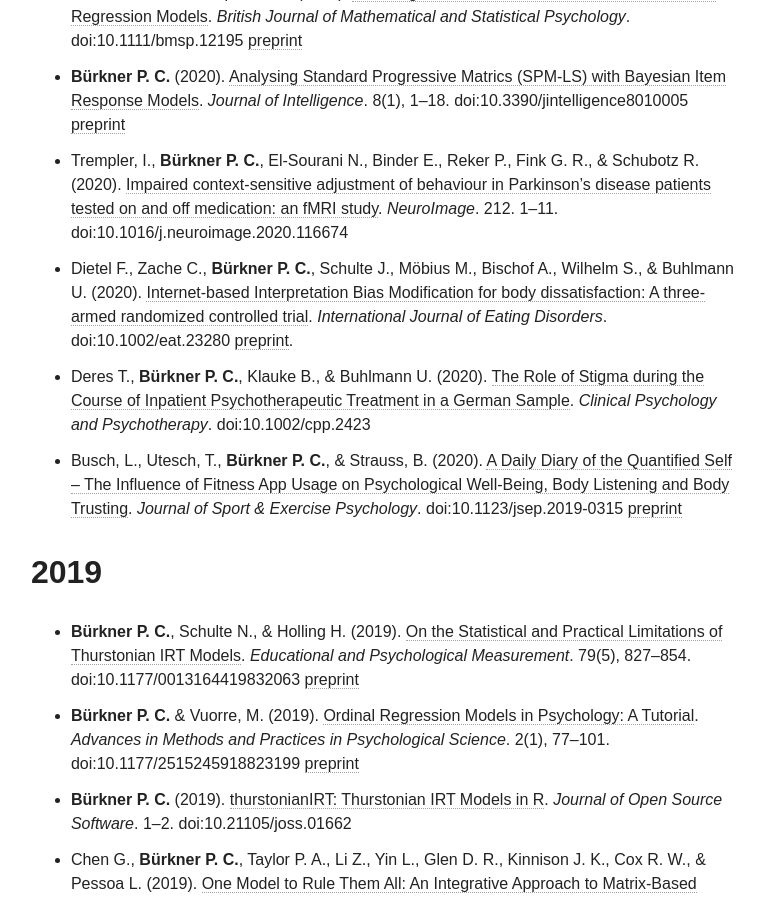
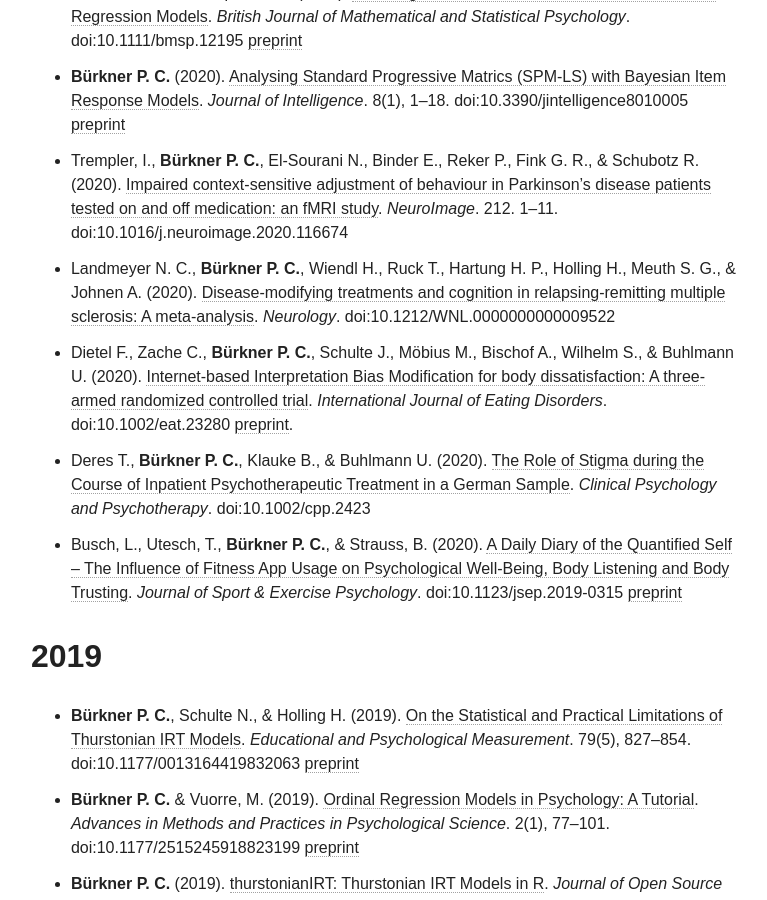
Before and after one commit to paul-buerkner/paul-buerkner.github.io, a Jekyll site: the page built from publications/index.md, in a window 1280 px wide and 900 px high, scrolled down 2002 px. Shown: the whole window, without its empty margins (255-1022 px from the left). Built offline with Jekyll 4.4.1, drawn with Linux system fonts in a browser that asks for light colours; nearby versions of some CDN libraries; some of the changed text lies outside the part shown.

Commit message:
add newly published paper

```diff
--- a/publications/index.md
+++ b/publications/index.md
@@ -32,6 +32,7 @@ excerpt: "A list of my publications"
 * **Bürkner P. C.** & Charpentier E. (2020). [Modeling Monotonic Effects of Ordinal Predictors in Regression Models](https://doi.org/10.1111/bmsp.12195). *British Journal of Mathematical and Statistical Psychology*. doi:10.1111/bmsp.12195 [preprint](https://psyarxiv.com/9qkhj/)
 * **Bürkner P. C.** (2020). [Analysing Standard Progressive Matrics (SPM-LS) with Bayesian Item Response Models](https://www.mdpi.com/2079-3200/8/1/5). *Journal of Intelligence*. 8(1), 1--18. doi:10.3390/jintelligence8010005 [preprint](https://psyarxiv.com/gn5hk)
 * Trempler, I., **Bürkner P. C.**, El-Sourani N., Binder E., Reker P., Fink G. R., & Schubotz R. (2020). [Impaired context-sensitive adjustment of behaviour in Parkinson's disease patients tested on and off medication: an fMRI study](https://doi.org/10.1016/j.neuroimage.2020.116674). *NeuroImage*. 212. 1--11. doi:10.1016/j.neuroimage.2020.116674
+* Landmeyer N. C., **Bürkner P. C.**, Wiendl H., Ruck T., Hartung H. P., Holling H., Meuth S. G., & Johnen A. (2020). [Disease-modifying treatments and cognition in relapsing-remitting multiple sclerosis: A meta-analysis](https://doi.org/10.1212/WNL.0000000000009522). *Neurology*. doi:10.1212/WNL.0000000000009522
 * Dietel F., Zache C., **Bürkner P. C.**, Schulte J., Möbius M., Bischof A., Wilhelm S., & Buhlmann U. (2020). [Internet-based Interpretation Bias Modification for body dissatisfaction: A three-armed randomized controlled trial](http://dx.doi.org/10.1002/eat.23280). *International Journal of Eating Disorders*. doi:10.1002/eat.23280 [preprint](https://psyarxiv.com/y73rd/).
 * Deres T., **Bürkner P. C.**, Klauke B., & Buhlmann U. (2020). [The Role of Stigma during the Course of Inpatient Psychotherapeutic Treatment in a German Sample](https://doi.org/10.1002/cpp.2423). *Clinical Psychology and Psychotherapy*. doi:10.1002/cpp.2423
 * Busch, L., Utesch, T., **Bürkner P. C.**, & Strauss, B. (2020). [A Daily Diary of the Quantified Self – The Influence of Fitness App Usage on Psychological Well-Being, Body Listening and Body Trusting](http://dx.doi.org/10.1123/jsep.2019-0315). *Journal of Sport & Exercise Psychology*. doi:10.1123/jsep.2019-0315 [preprint](https://psyarxiv.com/cd6t8/)
@@ -70,7 +71,7 @@ excerpt: "A list of my publications"
 * **Bürkner P. C.**, Bittner N., Holling H., & Buhlmann U. (2017). [D-Cycloserine Augmentation of Behavior Therapy for Anxiety and Obsessive-Compulsive Disorders: A Meta-Analysis](http://journals.plos.org/plosone/article?id=10.1371/journal.pone.0173660). *PLOS ONE*. 12(3), 1--19. doi:10.1371/journal.pone.0173660
 * Carlsson R., Schimmack U., Williams D. R., & **Bürkner P. C.** (2017). [Bayes Factors From Pooled Data Are No Substitute for Bayesian Meta-Analysis: Commentary on Scheibehenne, Jamil, and Wagenmakers (2016)](http://journals.sagepub.com/eprint/9iwbZegivfVhDZqRk4Dy/full). *Psychological Science*. 28(11), 1694--1697. doi:10.1177/0956797616684682
 * Arslan R. C., Willführ K. P., Frans E. M., Verweij K. J. H., **Bürkner P. C.**, Myrskylä M., Voland E., Almqvist C., Brendan P., Zietsch B. P., & Penke L. (2017). [Older fathers’ children have lower evolutionary fitness across four centuries and in four populations](http://rspb.royalsocietypublishing.org/content/royprsb/284/1862/20171562.full.pdf). *Proceedings of the Royal Society B*. 284(1862), 1--9. doi:10.1098/rspb.2017.1562
-* Johnen A., Landmeyer N. C., **Bürkner P. C.**, Wiendl H., Meutha S. G., Holling H. (2017). [Distinct cognitive impairments in different disease courses of multiple sclerosis - A systematic review and meta-analysis](https://www.ncbi.nlm.nih.gov/pubmed/28890199). *Neuroscience & Biobehavioral Reviews*. 83, 568--578. doi:10.1016/j.neubiorev.2017.09.005
+* Johnen A., Landmeyer N. C., **Bürkner P. C.**, Wiendl H., Meuth S. G., & Holling H. (2017). [Distinct cognitive impairments in different disease courses of multiple sclerosis - A systematic review and meta-analysis](https://www.ncbi.nlm.nih.gov/pubmed/28890199). *Neuroscience & Biobehavioral Reviews*. 83, 568--578. doi:10.1016/j.neubiorev.2017.09.005
 * Williams D. R., Carlsson R., & **Bürkner P. C.** (2017). [Between-litter variation in developmental studies of hormones and behavior: inflated false positives and diminished power](http://www.sciencedirect.com/science/article/pii/S0091302217300468). *Frontiers in Neuroendocrinology*. 47, 154--166. doi:10.1016/j.yfrne.2017.08.003
 * Williams D. R. & **Bürkner P. C.** (2017). [Effects of intranasal oxytocin on symptoms of schizophrenia: A multivariate Bayesian meta-analysis](http://www.sciencedirect.com/science/article/pii/S0306453016302128). *Psychoneuroendocrinology*. 75, 141--151. doi:10.1016/j.psyneuen.2016.10.013
 * Williams D. R. & **Bürkner P. C.** (2017). [Data extraction and statistical errors: A quantitative critique of Gumley et al. (2014)](http://onlinelibrary.wiley.com/doi/10.1111/bjc.12130/full). *British Journal of Clinical Psychology*. 56(2), 208--211. doi:10.1111/bjc.12130
```
